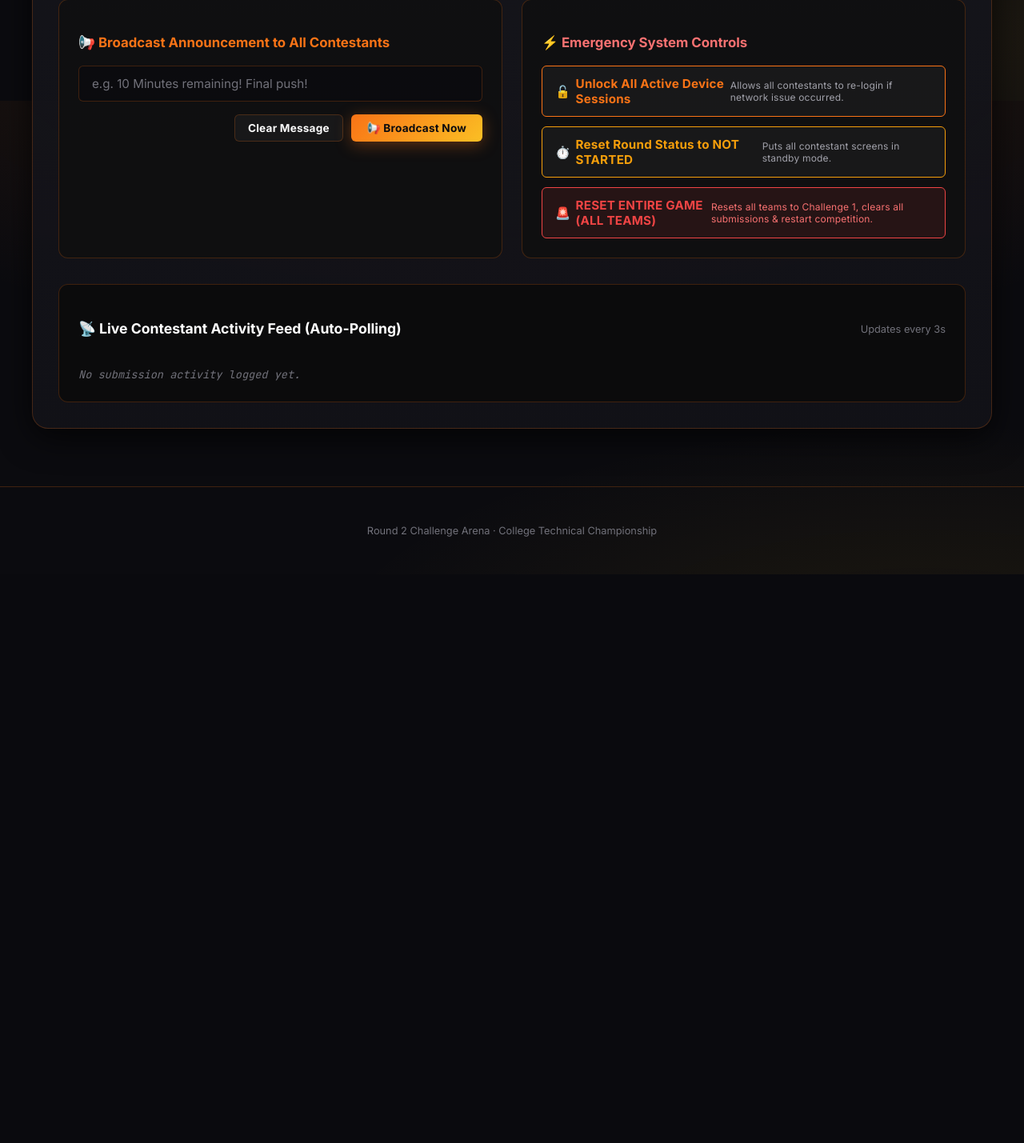
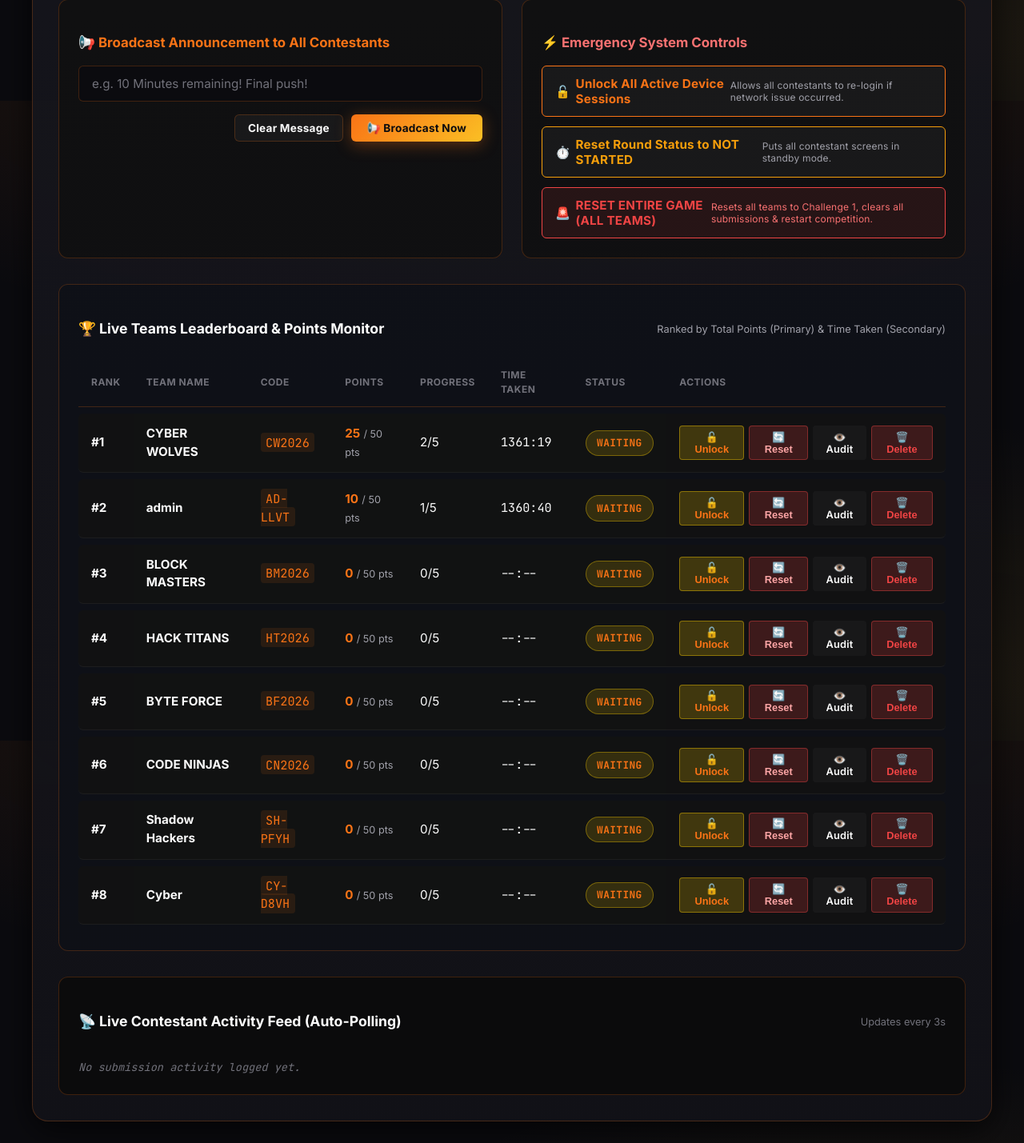
Before and after one commit to ACV07/GAME, a Flask app: page /admin/control-center in a window 1280 px wide. Shown: the part 674-2103 px from the top of the page at 80% size. Before the commit the page ends 1345 px from the top, so only its background shows below. Run offline with Flask 3, Linux system fonts and the light colour scheme; the visitor is signed in with stand-in values (Sample User, id 1); data comes from the database, SQL or seed files in the repository; data that the repository does not hold is empty.

Commit message:
Set 10 points per challenge with equal partial blank scoring, 0 points for skip, and add Points and Time Taken columns to Leaderboard and Admin Control page

```diff
--- a/data/challenges.json
+++ b/data/challenges.json
@@ -16,7 +16,7 @@
     "id": 2,
     "title": "Complete the Code — Blockchain Balance Guard",
     "type": "drag_drop",
-    "points": 15,
+    "points": 10,
     "description": "Fill in the missing operators and control statements to complete the smart contract balance validation logic.",
     "code": "def verify_transaction(balance, amount):\n    if balance ________ amount:\n        ________(\"Insufficient funds for transaction\")\n        return False\n    ________ balance - amount",
     "data": {
@@ -29,7 +29,7 @@
     "id": 3,
     "title": "Find the Error — Data Hash Syntax Bug",
     "type": "error_line",
-    "points": 20,
+    "points": 10,
     "description": "Review the code snippet below and click on the specific line number that contains the syntax error.",
     "lines": [
       "def calculate_hash(data):",
@@ -48,7 +48,7 @@
     "id": 4,
     "title": "Find the Error — Cryptographic Nonce Flaw",
     "type": "error_line",
-    "points": 25,
+    "points": 10,
     "description": "Analyze this Proof-of-Work block validation function. Click on the line with the critical logical vulnerability.",
     "lines": [
       "def validate_block_nonce(block_header, nonce, target_difficulty):",
@@ -69,7 +69,7 @@
     "id": 5,
     "title": "Problem Solving — Cryptographic Prime Checksum",
     "type": "problem_solving",
-    "points": 30,
+    "points": 10,
     "description": "Calculate the block validator control checksum by completing the algorithmic scenario below.",
     "problem_statement": "To verify block validity, the system requires a prime checksum value:\n\n1) Find all prime numbers in the range [10, 50] inclusive.\n2) Compute the sum of these prime numbers.\n3) Multiply the total sum by 3.\n\nEnter the final calculated integer checksum below.",
     "sample_cases": [
--- a/models.py
+++ b/models.py
@@ -469,37 +469,51 @@ class ChallengeModel:
         ch_type = ch['type']
         ch_data = ch['data']
         is_correct = False
+        points = 0.0
 
         if ch_type == 'drag_drop':
-            # submitted_answer expected to be list or JSON string of answers for blanks
             if isinstance(submitted_answer, str):
                 try:
                     submitted = json.loads(submitted_answer)
                 except Exception:
                     submitted = [submitted_answer]
             else:
-                submitted = submitted_answer
+                submitted = submitted_answer or []
 
             target_blanks = ch_data.get('blanks', [])
-            is_correct = (submitted == target_blanks)
+            total_blanks = len(target_blanks)
+
+            if total_blanks > 0:
+                pts_per_blank = 10.0 / total_blanks
+                correct_count = 0
+                for i in range(min(len(submitted), total_blanks)):
+                    if str(submitted[i]).strip() == str(target_blanks[i]).strip():
+                        correct_count += 1
+                        points += pts_per_blank
+
+                points = round(points, 1)
+                is_correct = (correct_count == total_blanks)
+            else:
+                is_correct = (submitted == target_blanks)
+                points = 10.0 if is_correct else 0.0
 
         elif ch_type == 'error_line':
-            # submitted_answer is integer line number (1-based)
             try:
                 selected_line = int(submitted_answer)
                 correct_line = int(ch_data.get('correct_line', -1))
                 is_correct = (selected_line == correct_line)
+                points = 10.0 if is_correct else 0.0
             except (ValueError, TypeError):
                 is_correct = False
+                points = 0.0
 
         elif ch_type == 'problem_solving':
-            # submitted_answer is text/number string
             clean_sub = str(submitted_answer).strip()
             target_ans = str(ch_data.get('correct_answer', '')).strip()
             acceptable = [str(a).strip() for a in ch_data.get('acceptable_answers', [target_ans])]
             is_correct = (clean_sub in acceptable)
+            points = 10.0 if is_correct else 0.0
 
-        points = ch['points'] if is_correct else 0
         return is_correct, points, ch_data.get('explanation', '')
 
 
@@ -517,13 +531,12 @@ class SubmissionModel:
             VALUES (?, ?, ?, ?, ?, CURRENT_TIMESTAMP)
         """, (team_id, challenge_id, ans_str, 1 if is_correct else 0, points))
 
-        if is_correct:
-            # Advance team to next challenge and add points
-            cursor.execute("SELECT current_challenge, total_score, start_time FROM teams WHERE id = ?", (team_id,))
-            team = cursor.fetchone()
+        cursor.execute("SELECT current_challenge, total_score, start_time FROM teams WHERE id = ?", (team_id,))
+        team = cursor.fetchone()
 
+        if team:
             new_challenge = max(team['current_challenge'], challenge_id + 1)
-            new_score = team['total_score'] + points
+            new_score = round(team['total_score'] + points, 1)
 
             if new_challenge > 5:
                 pause_sec = EventConfigModel.get_pause_seconds()
@@ -567,12 +580,13 @@ class LeaderboardModel:
     @staticmethod
     def get_rankings():
         conn = get_db_connection()
-        # Ranking rules (No Points system):
-        # Primary: Higher current_challenge = Higher Rank
-        # Secondary: Lower completion time / elapsed_seconds = Higher Rank
+        # Leaderboard Ranking Rules:
+        # 1. Total Score (Points) DESCENDING (Primary factor)
+        # 2. Progress (current_challenge) DESCENDING (Secondary factor)
+        # 3. Elapsed Time (elapsed_seconds) ASCENDING (Tie-breaker)
         query = """
             SELECT
-                id, team_code, team_name, current_challenge, status, start_time, completion_time,
+                id, team_code, team_name, current_challenge, total_score, status, start_time, completion_time,
                 CASE
                     WHEN status = 'COMPLETED' THEN total_time_seconds
                     WHEN start_time IS NOT NULL THEN CAST((strftime('%s', 'now') - strftime('%s', start_time)) AS INTEGER)
@@ -580,6 +594,7 @@ class LeaderboardModel:
                 END AS elapsed_seconds
             FROM teams
             ORDER BY
+                total_score DESC,
                 current_challenge DESC,
                 elapsed_seconds ASC,
                 id ASC
--- a/routes/admin.py
+++ b/routes/admin.py
@@ -20,8 +20,8 @@ def admin_required(f):
 def dashboard():
     """Renders organizer control room and live team monitor."""
     SessionModel.clean_expired_sessions()
-    teams = TeamModel.get_all()
-    rankings = LeaderboardModel.get_rankings()
+    teams = LeaderboardModel.get_rankings()
+    rankings = teams
     round_status = EventConfigModel.get_round_status()
     announcement = EventConfigModel.get_announcement()
     timer_info = EventConfigModel.get_timer_info()
@@ -32,8 +32,8 @@ def dashboard():
 def control_center():
     """Dedicated Master Event Control Center web page for Round 2 Organizers."""
     SessionModel.clean_expired_sessions()
-    teams = TeamModel.get_all()
-    rankings = LeaderboardModel.get_rankings()
+    teams = LeaderboardModel.get_rankings()
+    rankings = teams
     round_status = EventConfigModel.get_round_status()
     announcement = EventConfigModel.get_announcement()
     recent_activity = EventConfigModel.get_recent_activity(limit=15)
--- a/static/js/leaderboard.js
+++ b/static/js/leaderboard.js
@@ -49,6 +49,7 @@ document.addEventListener('DOMContentLoaded', () => {
       tr.innerHTML = `
         <td class="${rankClass}">${rankDisplay}</td>
         <td><strong>${escapeHtml(row.team_name)}</strong> <small style="color: var(--text-dim);">(${escapeHtml(row.team_code)})</small></td>
+        <td><strong style="color: var(--primary-gold);">${row.total_score}</strong> <small style="color: var(--text-muted);">/ 50 pts</small></td>
         <td>${progress}</td>
         <td style="font-family: var(--font-code);">${escapeHtml(row.formatted_time)}</td>
         <td>${statusBadge}</td>
--- a/templates/admin_control.html
+++ b/templates/admin_control.html
@@ -127,7 +127,73 @@
 
   </div>
 
-  <!-- Real-time Activity Telemetry Feed -->
+  <!-- Live Team Points & Standings Table -->
+  <div style="background: rgba(13, 17, 23, 0.7); border: 1px solid var(--code-border); border-radius: var(--radius-md); padding: 1.5rem; margin-bottom: 2rem;">
+    <h3 style="font-size: 1.1rem; color: #fff; margin-bottom: 1rem; display: flex; align-items: center; justify-content: space-between; flex-wrap: wrap; gap: 10px;">
+      <span>🏆 Live Teams Leaderboard & Points Monitor</span>
+      <small style="font-size: 0.8rem; color: var(--text-muted); font-weight: normal;">Ranked by Total Points (Primary) & Time Taken (Secondary)</small>
+    </h3>
+
+    <div class="table-responsive">
+      <table class="table-cyber" style="margin-top: 0;">
+        <thead>
+          <tr>
+            <th>Rank</th>
+            <th>Team Name</th>
+            <th>Code</th>
+            <th>Points</th>
+            <th>Progress</th>
+            <th>Time Taken</th>
+            <th>Status</th>
+            <th>Actions</th>
+          </tr>
+        </thead>
+        <tbody>
+          {% for t in teams %}
+            <tr>
+              <td><strong>#{{ t.rank }}</strong></td>
+              <td><strong>{{ t.team_name }}</strong></td>
+              <td><code style="color: var(--primary-gold); font-family: var(--font-code);">{{ t.team_code }}</code></td>
+              <td><strong style="color: var(--primary-gold);">{{ t.total_score }}</strong> <small style="color: var(--text-muted);">/ 50 pts</small></td>
+              <td>
+                {% if t.current_challenge > 5 %}
+                  5/5 (Finished)
+                {% else %}
+                  {{ t.current_challenge - 1 }}/5
+                {% endif %}
+              </td>
+              <td style="font-family: var(--font-code);">{{ t.formatted_time }}</td>
+              <td>
+                {% if t.status == 'ACTIVE' %}
+                  <span class="badge-status status-active">Active</span>
+                {% elif t.status == 'COMPLETED' %}
+                  <span class="badge-status status-completed">Completed</span>
+                {% else %}
+                  <span class="badge-status status-waiting">Waiting</span>
+                {% endif %}
+              </td>
+              <td>
+                <div style="display: flex; gap: 6px;">
+                  <button class="btn-sm-action btn-unlock" onclick="unlockTeam({{ t.id }})" title="Unlock active device lock">
+                    🔓 Unlock
+                  </button>
+                  <button class="btn-sm-action btn-reset" onclick="resetTeam({{ t.id }})" title="Reset score and back to Challenge 1">
+                    🔄 Reset
+                  </button>
+                  <button class="btn-sm-action btn-secondary" onclick="viewSubmissions({{ t.id }}, '{{ t.team_name }}')" style="padding: 0.35rem 0.6rem; font-size: 0.8rem;">
+                    👁️ Audit
+                  </button>
+                  <button class="btn-sm-action btn-reset" onclick="deleteTeam({{ t.id }}, '{{ t.team_name }}')" title="Permanently delete team from database" style="border-color: rgba(239, 68, 68, 0.4); color: #ef4444;">
+                    🗑️ Delete
+                  </button>
+                </div>
+              </td>
+            </tr>
+          {% endfor %}
+        </tbody>
+      </table>
+    </div>
+  </div>
   <div style="background: rgba(10, 10, 10, 0.8); border: 1px solid var(--code-border); border-radius: var(--radius-md); padding: 1.5rem;">
     <div style="display: flex; align-items: center; justify-content: space-between; margin-bottom: 1rem;">
       <h3 style="font-size: 1.1rem; color: #fff; display: flex; align-items: center; gap: 0.5rem;">
--- a/templates/leaderboard.html
+++ b/templates/leaderboard.html
@@ -27,8 +27,9 @@
         <tr>
           <th style="width: 80px;">Rank</th>
           <th>Team Name</th>
+          <th>Points Earned</th>
           <th>Progress</th>
-          <th>Completion Time</th>
+          <th>Time Taken</th>
           <th>Status</th>
         </tr>
       </thead>
@@ -41,6 +42,9 @@
             <td>
               <strong>{{ row.team_name }}</strong>
               <small style="color: var(--text-dim);">({{ row.team_code }})</small>
+            </td>
+            <td>
+              <strong style="color: var(--primary-gold);">{{ row.total_score }}</strong> <small style="color: var(--text-muted);">/ 50 pts</small>
             </td>
             <td>
               {% if row.current_challenge > 5 %}
```
Also changed, not shown: templates/admin.html (+12 -8 lines), test_arena.py (+10 -11 lines).
